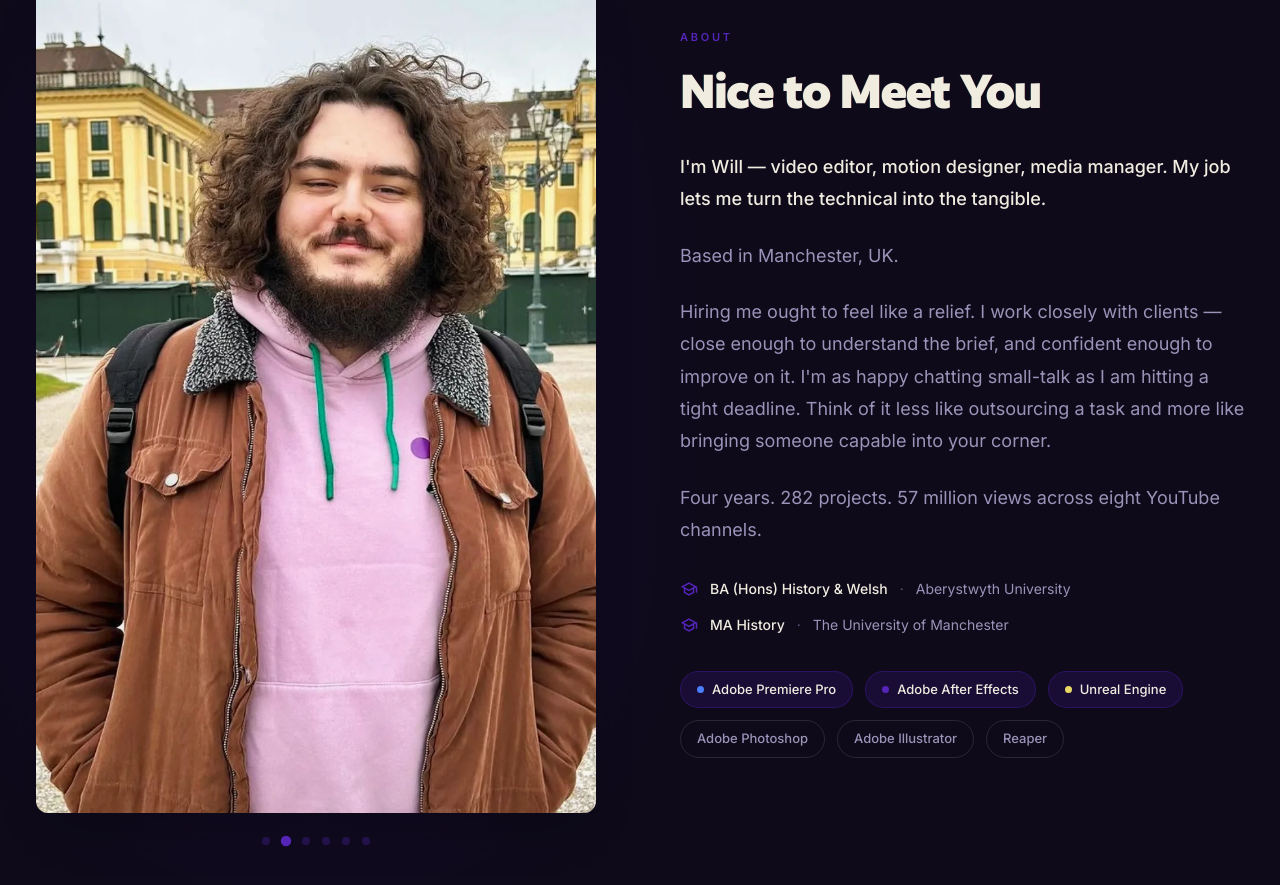
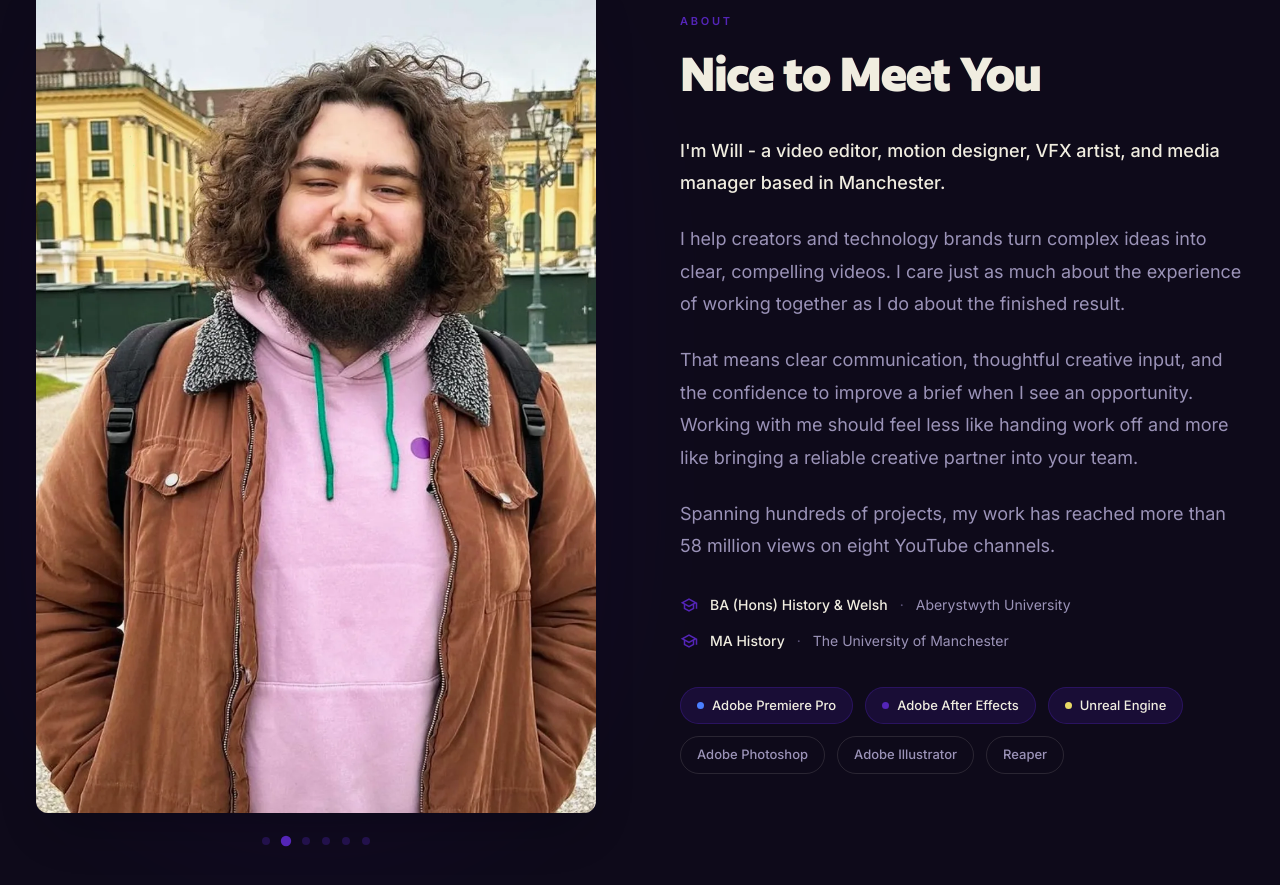
Before and after one commit to cocoaeditingservices/website, a plain HTML site: page index.html in a window 1280 px wide. Shown: the part 6220-7105 px from the top of the page. Drawn offline with nearby package versions, Linux system fonts and the light colour scheme.

Commit message:
Refresh homepage bio

```diff
--- a/index.html
+++ b/index.html
@@ -1122,10 +1122,10 @@
                     <span class="eyebrow block mb-4">About</span>
                     <h2 class="font-author font-bold text-ink tracking-tight chromatic-text text-[44px] md:text-[56px] mb-8 leading-[1.02]">Nice to Meet You</h2>
                     <div class="space-y-6 text-muted text-lg" style="line-height: 1.8;">
-                        <p class="font-medium text-ink">I'm Will — video editor, motion designer, media manager. My job lets me turn the technical into the tangible.</p>
-                        <p>Based in Manchester, UK.</p>
-                        <p>Hiring me ought to feel like a relief. I work closely with clients — close enough to understand the brief, and confident enough to improve on it. I'm as happy chatting small-talk as I am hitting a tight deadline. Think of it less like outsourcing a task and more like bringing someone capable into your corner.</p>
-                        <p>Four years. 282 projects. 57 million views across eight YouTube channels.</p>
+                        <p class="font-medium text-ink">I'm Will - a video editor, motion designer, VFX artist, and media manager based in Manchester.</p>
+                        <p>I help creators and technology brands turn complex ideas into clear, compelling videos. I care just as much about the experience of working together as I do about the finished result.</p>
+                        <p>That means clear communication, thoughtful creative input, and the confidence to improve a brief when I see an opportunity. Working with me should feel less like handing work off and more like bringing a reliable creative partner into your team.</p>
+                        <p>Spanning hundreds of projects, my work has reached more than 58 million views on eight YouTube channels.</p>
                     </div>
                     <div class="space-y-2" style="padding-top: 28px;">
                         <div class="flex flex-wrap items-center gap-x-3 gap-y-1 text-sm">
```
